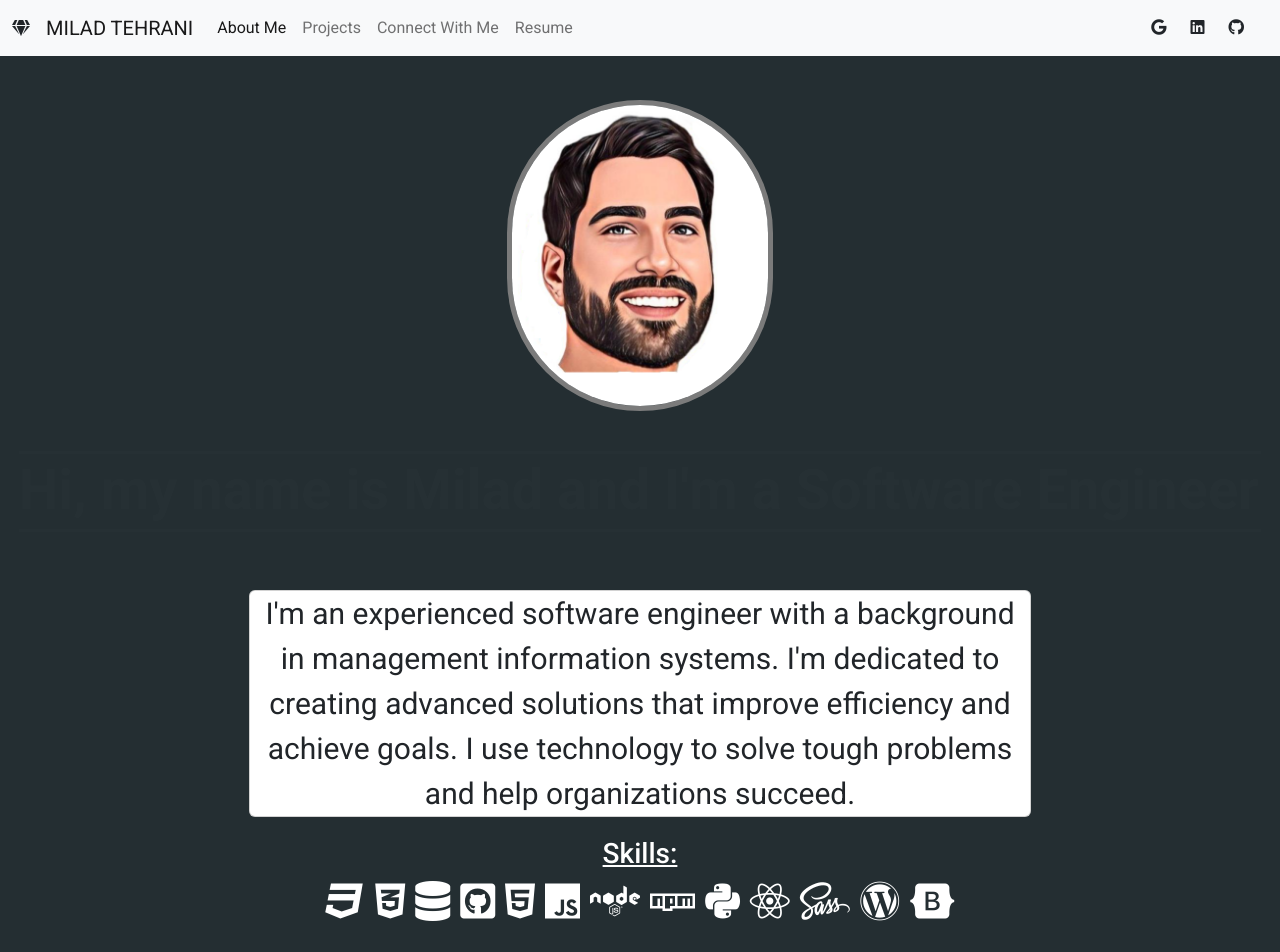
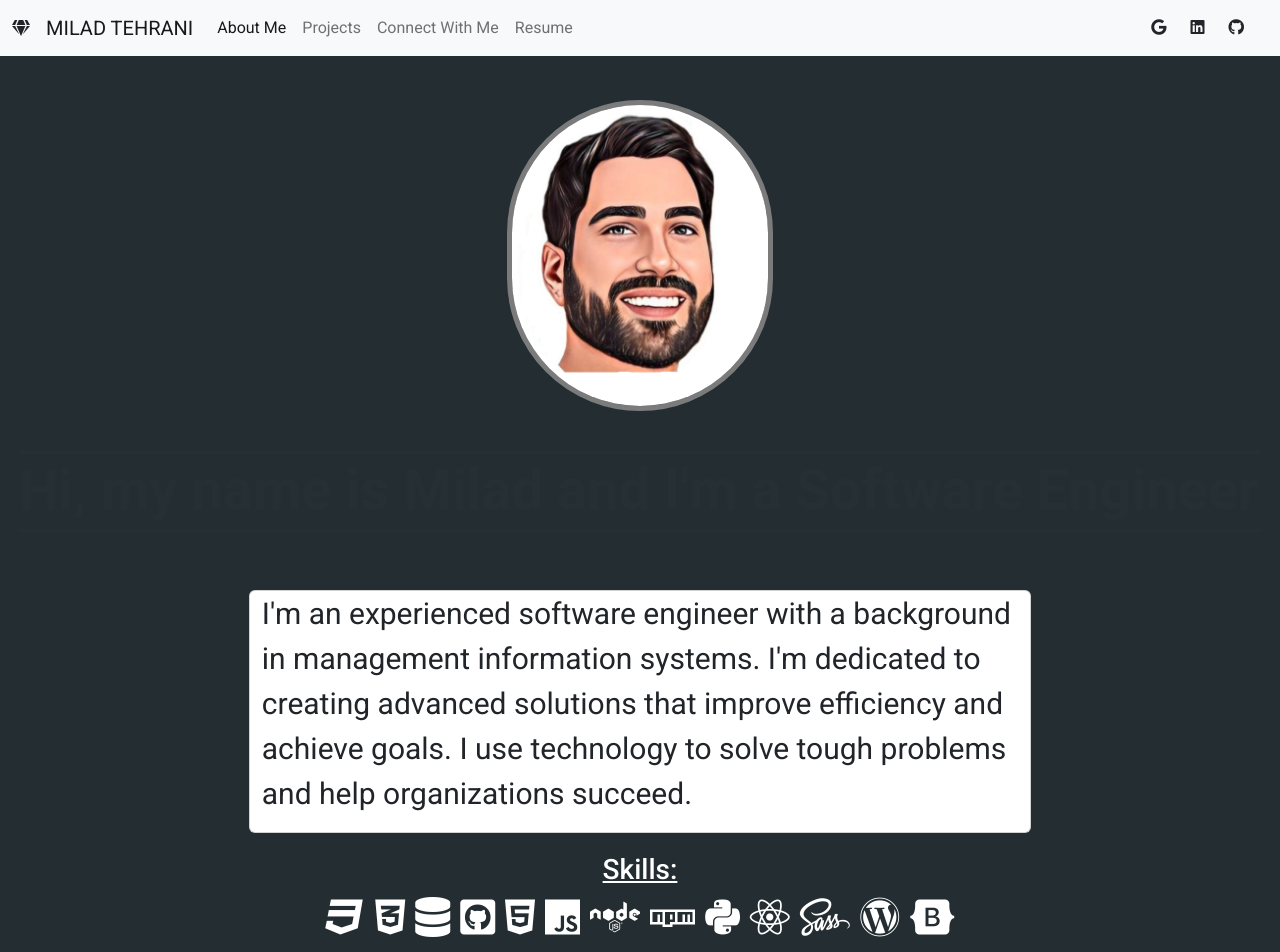
Before and after one commit to tehranimilad/Portfolio.v3, a React (Create React App) app in the folder frontend/: page / in a window 1280 px wide. Shown: the top 952 px of the page. Built offline with nearby package versions, Linux system fonts and the light colour scheme.

Commit message:
updating overflow for homepage

```diff
--- a/frontend/package.json
+++ b/frontend/package.json
@@ -18,7 +18,7 @@
     "web-vitals": "^2.1.4"
   },
   "scripts": {
-    "start": "npm i serve -g && serve -s build",
+    "start": "react-scripts start",
     "build": "react-scripts build",
     "test": "react-scripts test",
     "eject": "react-scripts eject"
--- /dev/null
+++ b/frontend/src/components/footer/footer.css
@@ -0,0 +1,4 @@
+.footerDiv {
+    /* overflow: hidden; */
+    max-width: 100%;
+}
--- a/frontend/src/index.css
+++ b/frontend/src/index.css
@@ -3,7 +3,8 @@ body {
   font-family: Roboto, Helvetica, Arial, sans-serif;
   -webkit-font-smoothing: antialiased;
   -moz-osx-font-smoothing: grayscale;
-  overflow: visible;
+  /* overflow: visible; */
+  overflow-x: hidden;
 }
 
 f
@@ -14,6 +15,10 @@ code {
 }
 
 @media (max-width: 600px) {
+  .card .card-body .card-text {
+    font-size:10px;
+  }
+
 .footerDiv{
     padding-top: 500px;
   }
--- a/frontend/src/pages/HomePage/index.js
+++ b/frontend/src/pages/HomePage/index.js
@@ -54,7 +54,7 @@ function HomePage() {
           <MDBRow>
             <MDBCard className="about-me-description">
               <MDBCardBody class="dark">
-                <MDBCardText>
+                <MDBCardText class="text-sm-start">
                 I'm an experienced software engineer with a background in management information systems. I'm dedicated to creating advanced solutions that improve efficiency and achieve goals. I use technology to solve tough problems and help organizations succeed.
                 </MDBCardText>
               </MDBCardBody>
```
